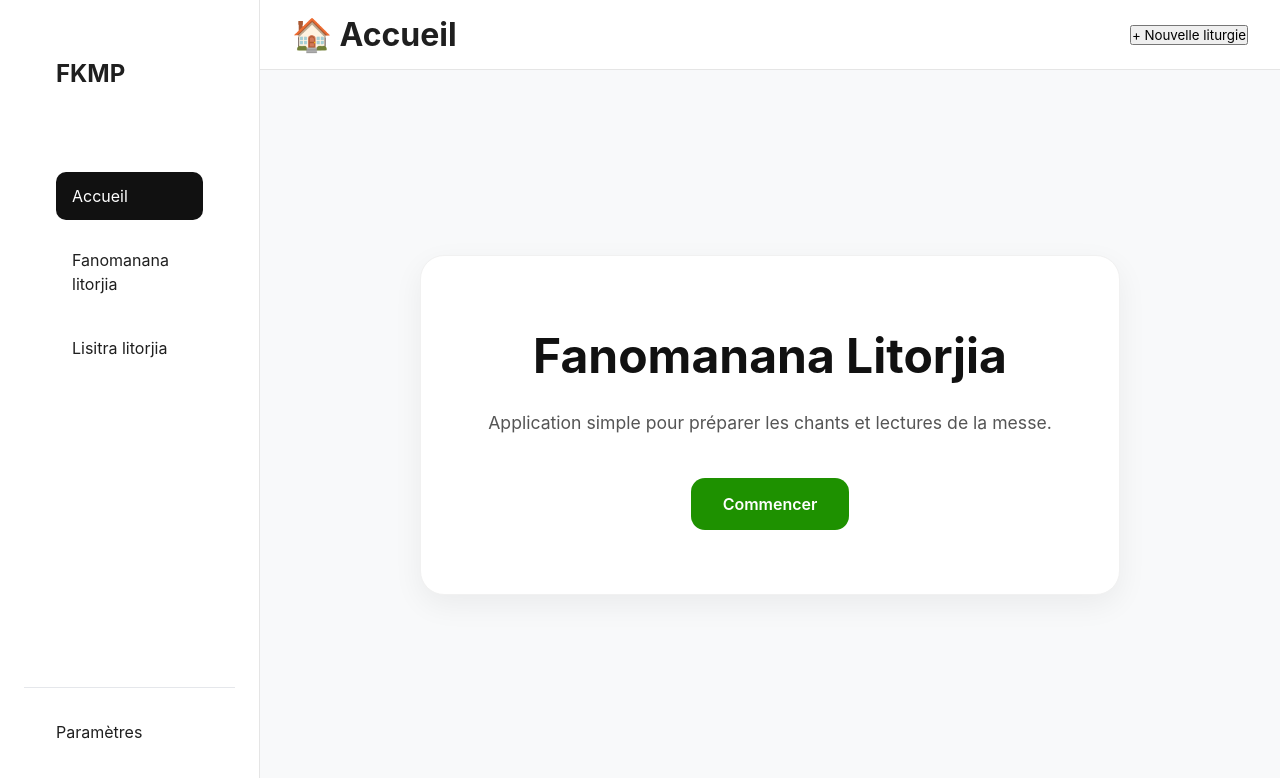
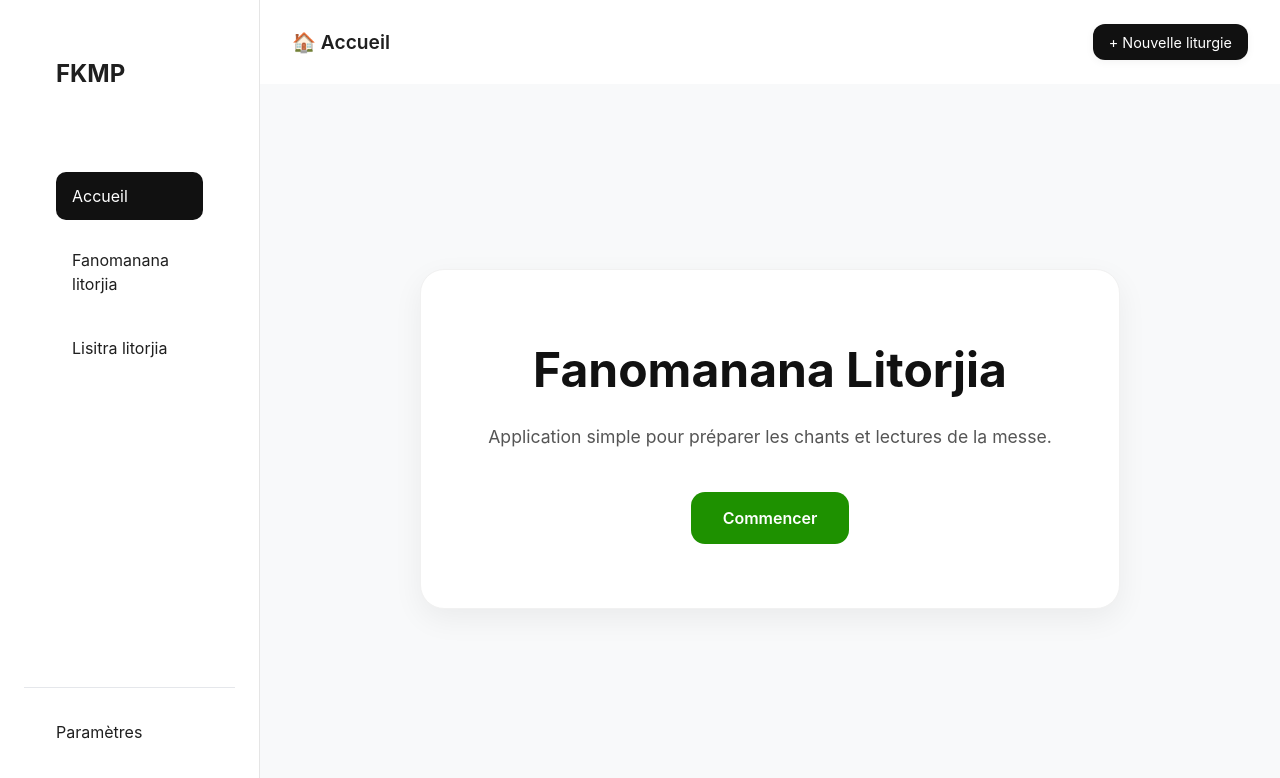
Before and after one commit to andri-Ts/e-liturgie, a React (Vite) app: page / in a window 1280 px wide. Shown: the top 778 px of the page. Built offline with nearby package versions, Linux system fonts and the light colour scheme; no server answers.

Commit message:
style: headerbar

```diff
--- a/src/components/layouts/header/headerBar.css
+++ b/src/components/layouts/header/headerBar.css
@@ -1,15 +1,56 @@
 .page-header {
-  height: 70px;
+  display: flex;
 
-  background: white;
-
-  border-bottom: 1px solid var(--color-border);
-
-  display: flex;
+  justify-content: space-between;
 
   align-items: center;
 
-  justify-content: space-between;
+  padding: var(--space-md) var(--space-lg);
 
-  padding: 0 2rem;
+  background: var(--color-surface);
+
+  /* border-bottom: 1px solid var(--color-border); */
+
+  position: sticky;
+
+  top: 0;
+
+  z-index: 100;
 }
+
+.page-header h1 {
+  font-size: 1.2rem;
+
+  font-weight: 600;
+
+  color: var(--color-text);
+
+  margin: 0;
+}
+
+.page-header button {
+  background: var(--color-primary);
+
+  color: white;
+
+  border: none;
+
+  padding: 0.6rem 1rem;
+
+  border-radius: var(--radius-md);
+
+  font-size: 0.9rem;
+
+  cursor: pointer;
+
+  transition: var(--transition);
+
+  box-shadow: var(--shadow-sm);
+}
+.page-header button:hover {
+  background: var(--color-primary-hover);
+
+  transform: translateY(-1px);
+
+  box-shadow: var(--shadow-md);
+}
```
